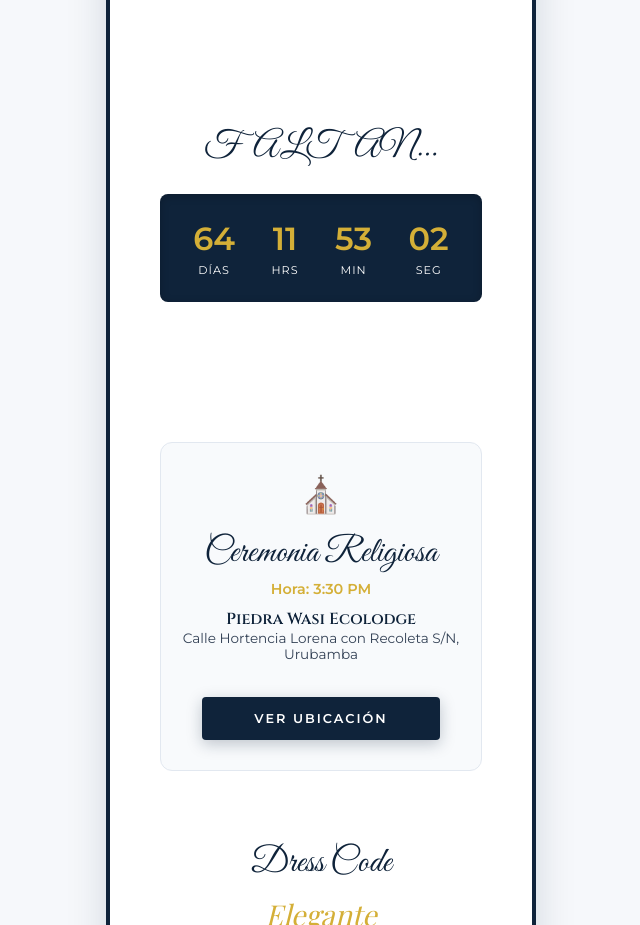
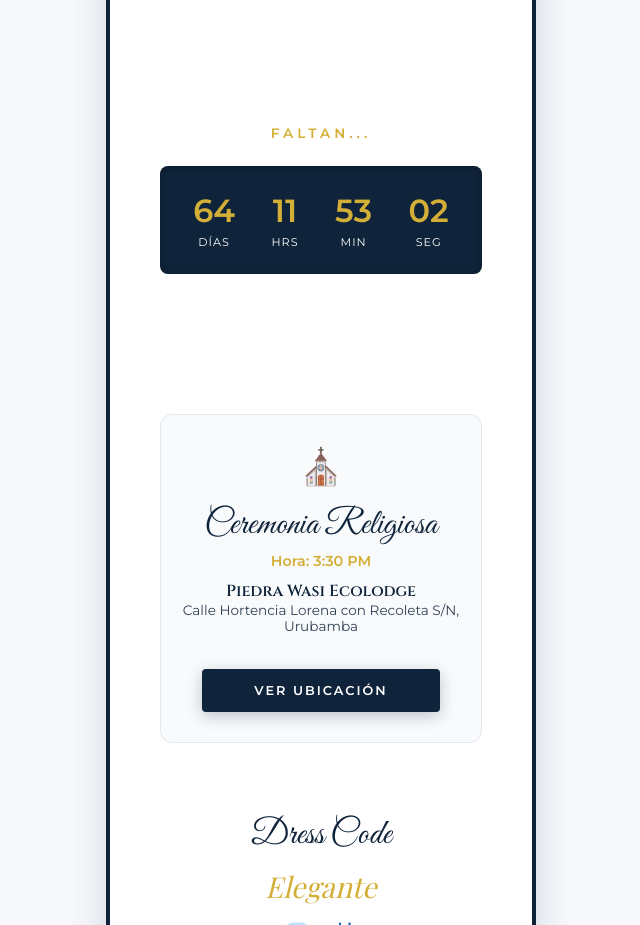
Before and after one commit to johanestrada-lang/boda-johan-y-laydi, a plain HTML site: page index.html in a window 1280 px wide. Shown: the part 2440-3365 px from the top of the page, without its empty margins (319-959 px from the left). Drawn offline with nearby package versions, Linux system fonts and the light colour scheme; a web font is replaced by a local one.

Commit message:
Update style.css

```diff
--- a/style.css
+++ b/style.css
@@ -602,3 +602,13 @@ body {
     line-height: 1.3;
     font-weight: 400;
 }
+
+
+.countdown-section .section-title {
+    font-family: 'Montserrat', sans-serif;
+    font-size: 0.85rem;
+    letter-spacing: 4px;
+    color: #d4af37;
+    font-weight: 600;
+    text-transform: uppercase;
+}
```
